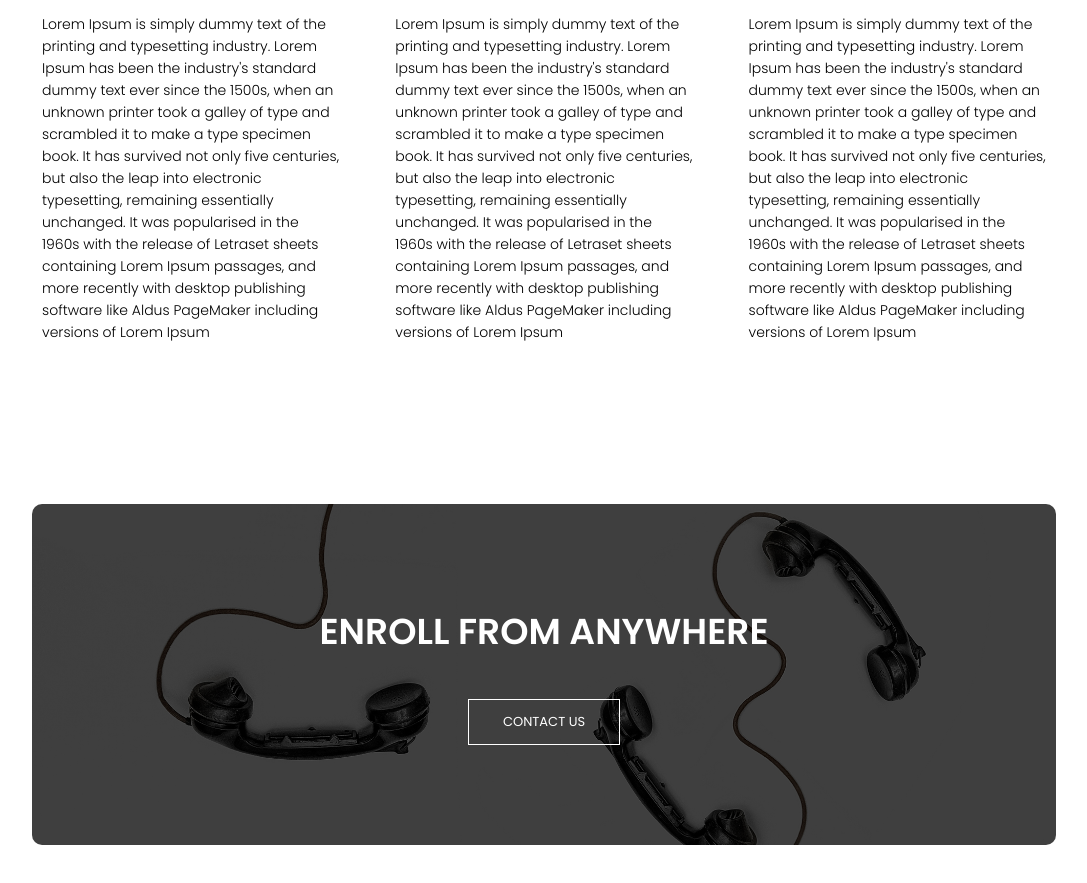
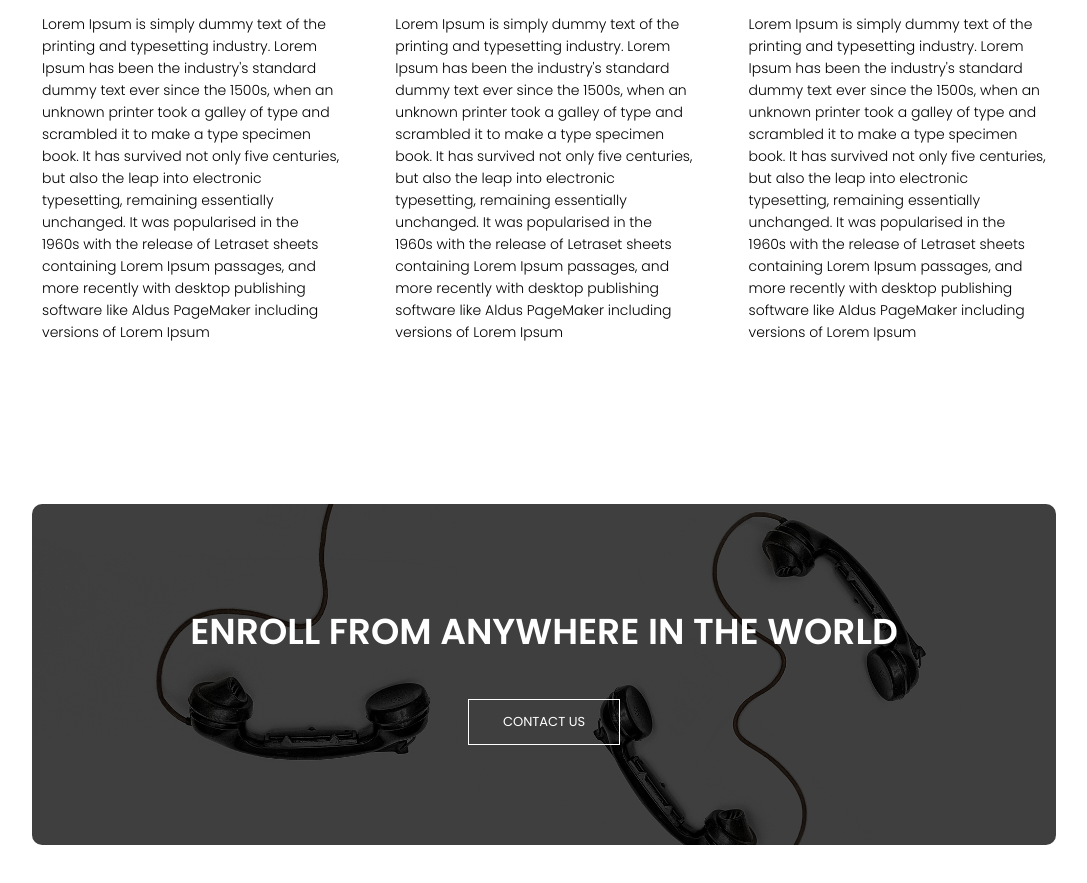
Before and after one commit to AceBar13/Website-Uni, a plain HTML site: page index.html in a window 1280 px wide. Shown: the part 2926-3809 px from the top of the page, without its empty margins (96-1183 px from the left). Drawn offline with Linux system fonts and the light colour scheme.

Commit message:
facilities added

```diff
--- a/index.html
+++ b/index.html
@@ -132,10 +132,10 @@
 
 
 
-   <!-------CONTACT-->
+   <!-------CONTACT---->
 
    <section class="contact">
-    <h1> ENROLL FROM ANYWHERE </h1>
+    <h1> ENROLL FROM ANYWHERE IN THE WORLD </h1>
     <a href="" class="hero-btn">CONTACT US</a>
 
    </section>
```
